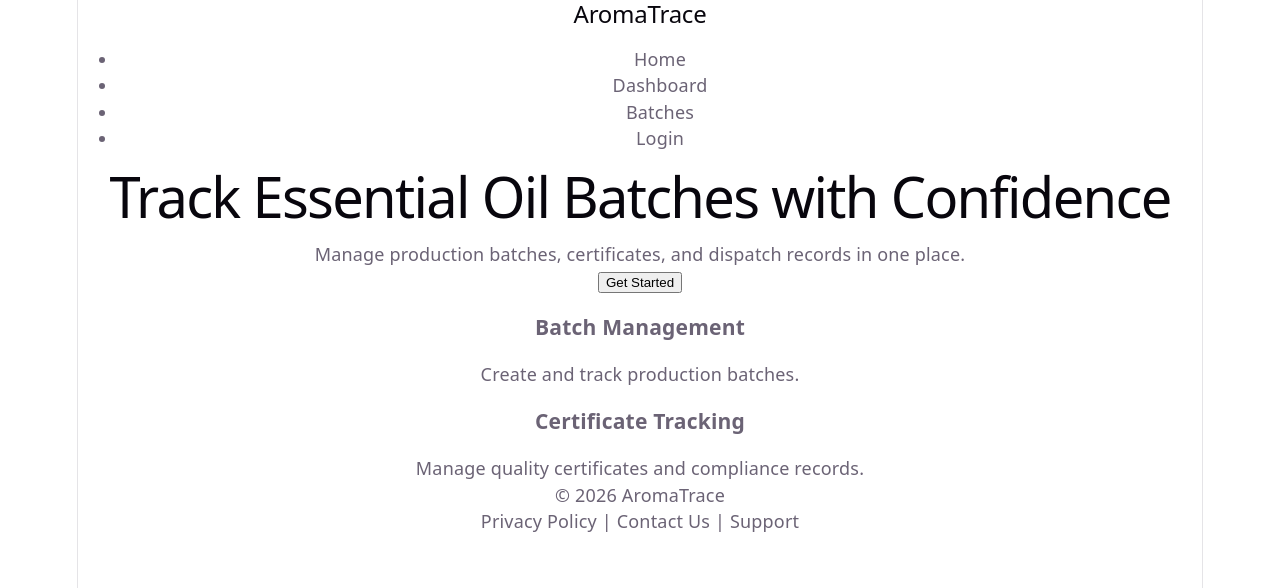
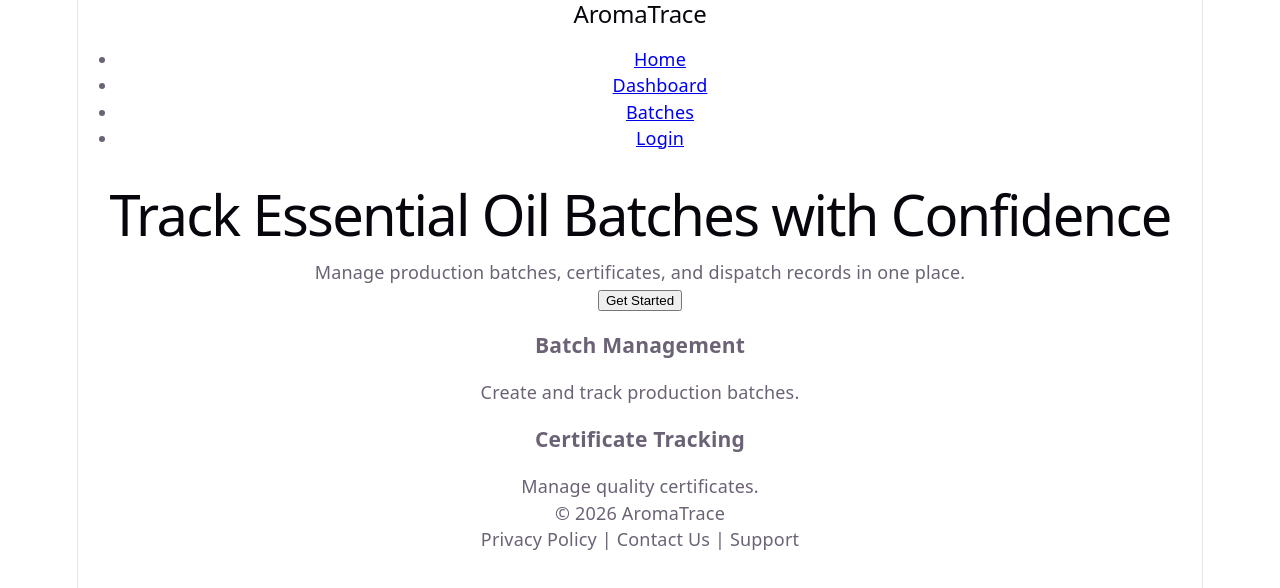
Before and after one commit to ojasjais/AromaTrace, a React (Vite) app: page / in a window 1280 px wide. Shown: the top 588 px of the page. Built offline with nearby package versions, Linux system fonts and the light colour scheme.

Commit message:
feat: add routing with Home Dashboard Batches and Login pages

```diff
--- a/package.json
+++ b/package.json
@@ -11,7 +11,8 @@
   },
   "dependencies": {
     "react": "^19.2.6",
-    "react-dom": "^19.2.6"
+    "react-dom": "^19.2.6",
+    "react-router-dom": "^7.17.0"
   },
   "devDependencies": {
     "@eslint/js": "^10.0.1",
--- a/src/App.jsx
+++ b/src/App.jsx
@@ -1,27 +1,27 @@
+import { BrowserRouter, Routes, Route } from "react-router-dom";
+
 import Navbar from "./components/Navbar";
-import Hero from "./components/Hero";
-import Card from "./components/Card";
 import Footer from "./components/Footer";
+
+import Home from "./pages/Home";
+import Dashboard from "./pages/Dashboard";
+import Batches from "./pages/Batches";
+import Login from "./pages/Login";
 
 function App() {
   return (
-    <div>
+    <BrowserRouter>
       <Navbar />
 
-      <Hero />
-
-      <Card
-        title="Batch Management"
-        description="Create and track production batches."
-      />
-
-      <Card
-        title="Certificate Tracking"
-        description="Manage quality certificates and compliance records."
-      />
+      <Routes>
+        <Route path="/" element={<Home />} />
+        <Route path="/dashboard" element={<Dashboard />} />
+        <Route path="/batches" element={<Batches />} />
+        <Route path="/login" element={<Login />} />
+      </Routes>
 
       <Footer />
-    </div>
+    </BrowserRouter>
   );
 }
 
--- a/src/components/Navbar.jsx
+++ b/src/components/Navbar.jsx
@@ -1,13 +1,15 @@
+import { Link } from "react-router-dom";
+
 function Navbar() {
   return (
     <nav>
       <h2>AromaTrace</h2>
 
       <ul>
-        <li>Home</li>
-        <li>Dashboard</li>
-        <li>Batches</li>
-        <li>Login</li>
+        <li><Link to="/">Home</Link></li>
+        <li><Link to="/dashboard">Dashboard</Link></li>
+        <li><Link to="/batches">Batches</Link></li>
+        <li><Link to="/login">Login</Link></li>
       </ul>
     </nav>
   );
--- /dev/null
+++ b/src/pages/Batches.jsx
@@ -0,0 +1,10 @@
+function Batches() {
+  return (
+    <div>
+      <h1>Batches</h1>
+      <p>This page will manage production batch records.</p>
+    </div>
+  );
+}
+
+export default Batches;
--- /dev/null
+++ b/src/pages/Dashboard.jsx
@@ -0,0 +1,10 @@
+function Dashboard() {
+  return (
+    <div>
+      <h1>Dashboard</h1>
+      <p>This page will display production statistics and reports.</p>
+    </div>
+  );
+}
+
+export default Dashboard;
--- /dev/null
+++ b/src/pages/Home.jsx
@@ -0,0 +1,22 @@
+import Hero from "../components/Hero";
+import Card from "../components/Card";
+
+function Home() {
+  return (
+    <>
+      <Hero />
+
+      <Card
+        title="Batch Management"
+        description="Create and track production batches."
+      />
+
+      <Card
+        title="Certificate Tracking"
+        description="Manage quality certificates."
+      />
+    </>
+  );
+}
+
+export default Home;
--- /dev/null
+++ b/src/pages/Login.jsx
@@ -0,0 +1,10 @@
+function Login() {
+  return (
+    <div>
+      <h1>Login</h1>
+      <p>Users can log in to access the system.</p>
+    </div>
+  );
+}
+
+export default Login;
```
Also changed, not shown: 1 other file (tests, documents, lock files or other folders).
